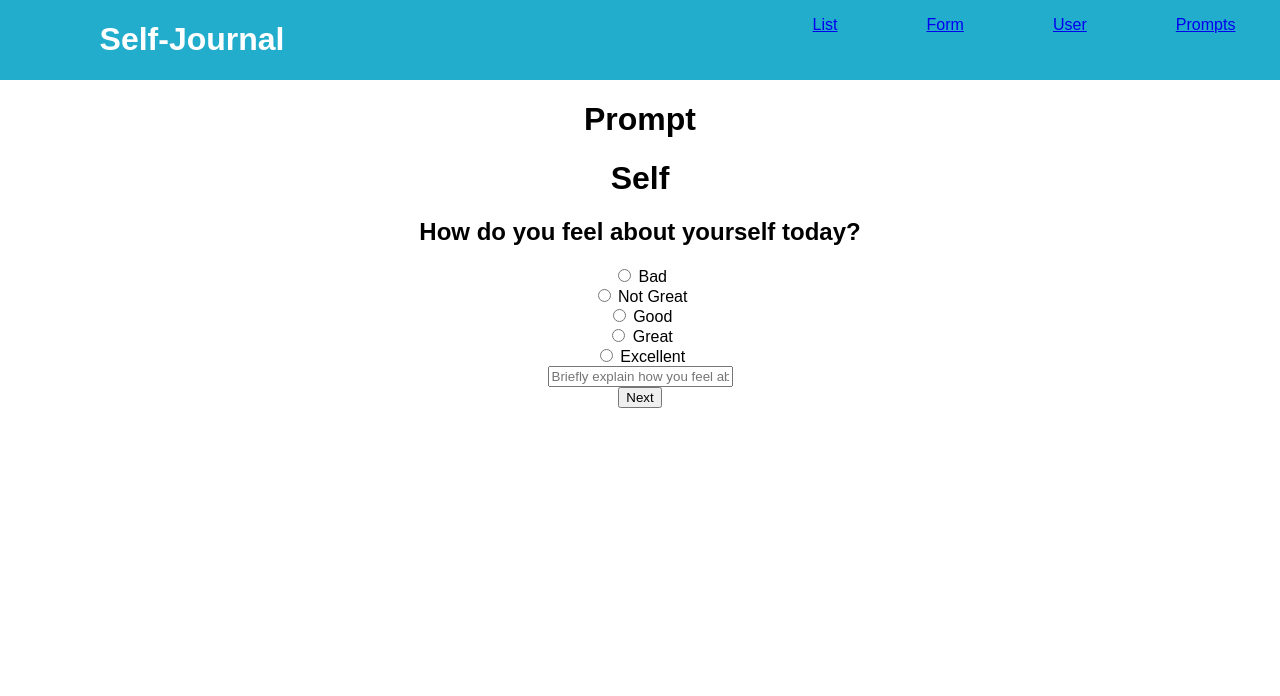
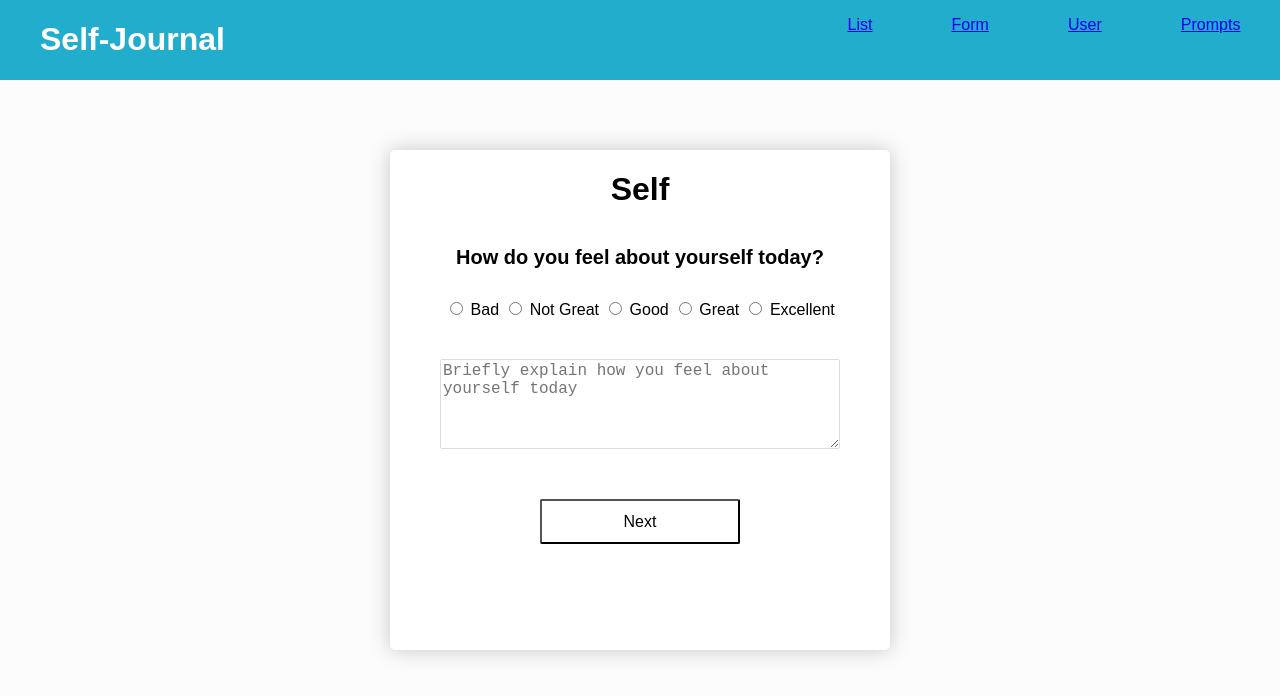
Before and after one commit to nathancleon/self-journal, a React (Create React App) app: page /prompts in a window 1280 px wide. Shown: the top 696 px of the page. Built offline with nearby package versions, Linux system fonts and the light colour scheme.

Commit message:
added style changes to prompt, issue noted with root styling

```diff
--- a/src/components/App/App.css
+++ b/src/components/App/App.css
@@ -1,28 +1,13 @@
-.App {
-  text-align: center;
+* {
+  box-sizing: border-box;
 }
 
-.App-logo {
-  animation: App-logo-spin infinite 20s linear;
-  height: 80px;
+html, body, #root {
+  width: 100%;
+  height: 100%;
 }
 
-.App-header {
-  background-color: #222;
-  height: 150px;
-  padding: 20px;
-  color: white;
+.App {
+  width: 100%;
+  height: 100%;
 }
-
-.App-title {
-  font-size: 1.5em;
-}
-
-.App-intro {
-  font-size: large;
-}
-
-@keyframes App-logo-spin {
-  from { transform: rotate(0deg); }
-  to { transform: rotate(360deg); }
-}
--- a/src/components/App/App.js
+++ b/src/components/App/App.js
@@ -11,7 +11,7 @@ class App extends Component {
     return (
       <div className="App">
       {
-        ifLanding ? <h1>LandingHeader</h1>:
+        // ifLanding ? <h1>LandingHeader</h1>:
         <Header />
       }
       <Main />
--- a/src/components/Header/Header.css
+++ b/src/components/Header/Header.css
@@ -7,11 +7,15 @@ header {
   color: white;
   display: flex;
   width: 100%;
+  height: 80px;
   justify-content: space-between;
+  z-index: 100;
+  position: absolute;
 }
 
 .header-title {
-  width: 30%;
+  width: 40%;
+  margin-left: 40px;
 }
 
 .header-links {
--- /dev/null
+++ b/src/components/PromptContainer/PromptContainer.css
@@ -0,0 +1,8 @@
+.prompt-container {
+  display: flex;
+  justify-content: center;
+  align-items: center;
+  height: 100%;
+  width: 100%;
+  background-color: #fcfcfc;
+}
--- a/src/components/PromptContainer/PromptContainer.js
+++ b/src/components/PromptContainer/PromptContainer.js
@@ -1,5 +1,6 @@
 import React, { Component } from 'react';
 import Prompt from '../Prompts/Prompt';
+import './PromptContainer.css';
 
 export default class PromptContainer extends Component {
   constructor(props) {
@@ -50,8 +51,7 @@ export default class PromptContainer extends Component {
 
   render() {
     return (
-      <div>
-        <h1>Prompt</h1>
+      <div className="prompt-container">
         {this.state.steps === 0 && <Prompt goNext={this.goToNextPrompt.bind(this)} data={this.state.self} />}
         {this.state.steps === 1 && <Prompt goNext={this.goToNextPrompt.bind(this)} data={this.state.family} />}
         {this.state.steps === 2 && <Prompt goNext={this.goToNextPrompt.bind(this)} data={this.state.self} />}
--- /dev/null
+++ b/src/components/Prompts/Prompt.css
@@ -0,0 +1,51 @@
+.prompt {
+  display: flex;
+  flex-direction: column;
+  height: 500px;
+  width: 500px;
+  background-color: #fff;
+  border-radius: 5px;
+  box-shadow: rgba(27, 39, 51, 0.25) 0px 0px 20px 0px;
+}
+
+.prompt-title {
+  text-align: center;
+}
+
+.prompt-answers-container {
+  display: flex;
+  flex-direction: column;
+  align-self: center;
+  width: 80%;
+}
+
+.prompt-question {
+  font-size: 20px;
+  text-align: center;
+  margin-bottom: 30px;
+}
+
+.prompt-answers {
+  display: flex;
+  justify-content: space-evenly;
+  align-items: center;
+}
+
+.prompt-text-field {
+  max-height: 90px;
+  margin-top: 40px;
+  padding-bottom: 30px;
+  border: 1px solid #ddd;
+  border-radius: 2px;
+  font-size: 16px;
+}
+
+.prompt-submit-btn {
+  height: 45px;
+  width: 50%;
+  font-size: 16px;
+  align-self: center;
+  background-color: #fff;
+  border-radius: 2px;
+  margin-top: 50px;
+}
--- a/src/components/Prompts/Prompt.js
+++ b/src/components/Prompts/Prompt.js
@@ -1,5 +1,5 @@
 import React, { Component } from 'react';
-
+import './Prompt.css';
 
 export default class Prompt extends Component {
 
@@ -29,23 +29,23 @@ export default class Prompt extends Component {
     const {title, question, answers, placeholder} = this.props.data;
 
     return(
-      <div>
-        <h1>{title}</h1>
-        <div>
-          <h2>{question}</h2>
+      <div className="prompt">
+        <h1 className="prompt-title">{title}</h1>
+        <div className="prompt-answers-container">
+          <h2 className="prompt-question">{question}</h2>
+          <div className="prompt-answers">
             {
               answers.map((element, index) => {
                 return (
-                <div key={index}>
+                  <div className="prompt-answer" key={index}>
                     <input onChange={this.handleChange.bind(this)} type="radio" name="answer" value={index + 1} /> <span>{element}</span>
                   </div>
                 )
               })
             }
-          <div>
-          <input onChange={this.handleChange.bind(this)} type="text" name="answerText" placeholder={placeholder} />
           </div>
-          <button onClick={this.handleSubmitEvent.bind(this)} type="button">Next</button>
+          <textarea className="prompt-text-field" onChange={this.handleChange.bind(this)} rows="4" cols="50" name="answerText" placeholder={placeholder}></textarea>
+          <button className="prompt-submit-btn" onClick={this.handleSubmitEvent.bind(this)} type="button">Next</button>
         </div>
       </div>
     );
```
Lines whose indentation alone changed are shown as unchanged.
